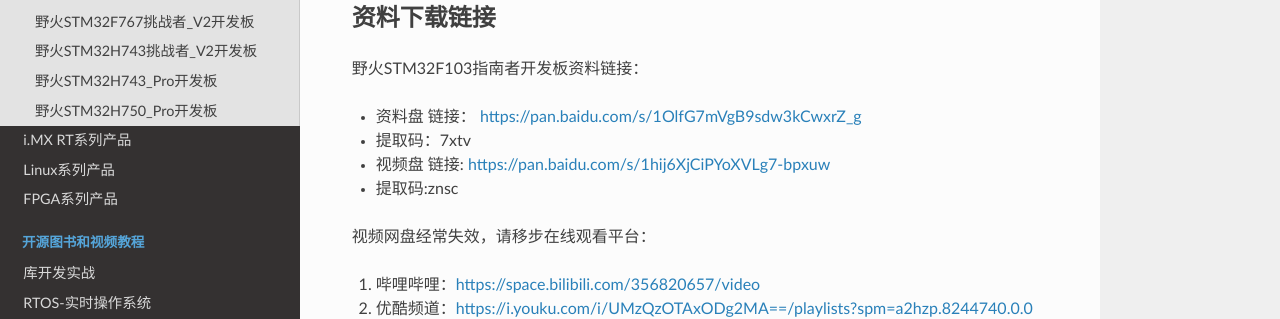
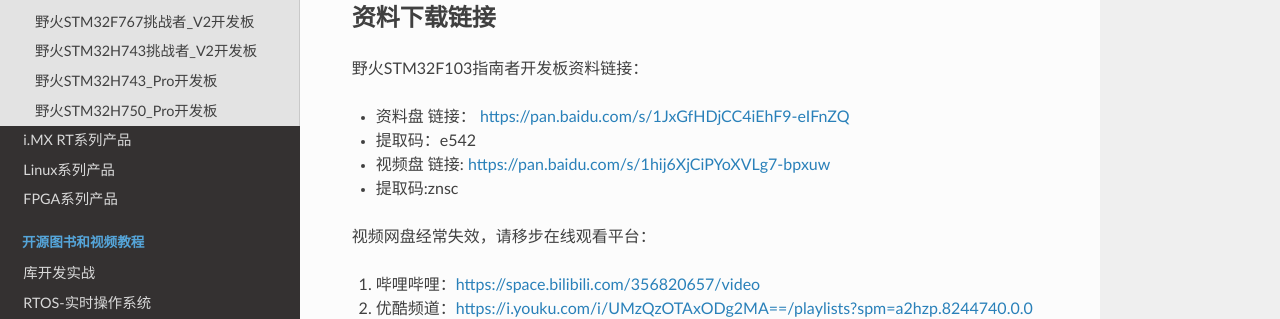
Before and after one commit to Embedfire/ebf_products, a Sphinx documentation site: the page built from documentation/stm32/ebf_stm32f103_zhinanzhe.rst, in a window 1280 px wide and 900 px high. Shown: the part 170-489 px from the top of the window. Built offline with Sphinx 7.4.7 and the Read the Docs theme 2.0.0, drawn with Linux system fonts in a browser that asks for light colours; pages that are not in the unit, such as notebooks, are missing from menus.

Commit message:
补部分链接

```diff
--- a/documentation/stm32/ebf_stm32f103_zhinanzhe.rst
+++ b/documentation/stm32/ebf_stm32f103_zhinanzhe.rst
@@ -8,8 +8,8 @@
 
 野火STM32F103指南者开发板资料链接：
 
--  资料盘 链接： https://pan.baidu.com/s/1OlfG7mVgB9sdw3kCwxrZ_g
--  提取码：7xtv
+-  资料盘 链接： https://pan.baidu.com/s/1JxGfHDjCC4iEhF9-eIFnZQ
+-  提取码：e542
 
 
 -  视频盘 链接: https://pan.baidu.com/s/1hij6XjCiPYoXVLg7-bpxuw
--- a/documentation/stm32/ebf_stm32f429_tiaozhanzhe_v2.rst
+++ b/documentation/stm32/ebf_stm32f429_tiaozhanzhe_v2.rst
@@ -7,8 +7,8 @@
 
 野火STM32F429挑战者_V2开发板资料链接：
 
-- 资料盘链接： https://pan.baidu.com/s/1az0ZW7f_xAMulQgF3R3ISw
-- 提取码：fdh5
+- 资料盘链接： https://pan.baidu.com/s/11QwhFlr7Qw_WcepRgbo0iw
+- 提取码：8xzz
 
 
 -  视频盘链接： https://pan.baidu.com/s/1trldzC8SJDEI1-OI9HA3Wg
```
